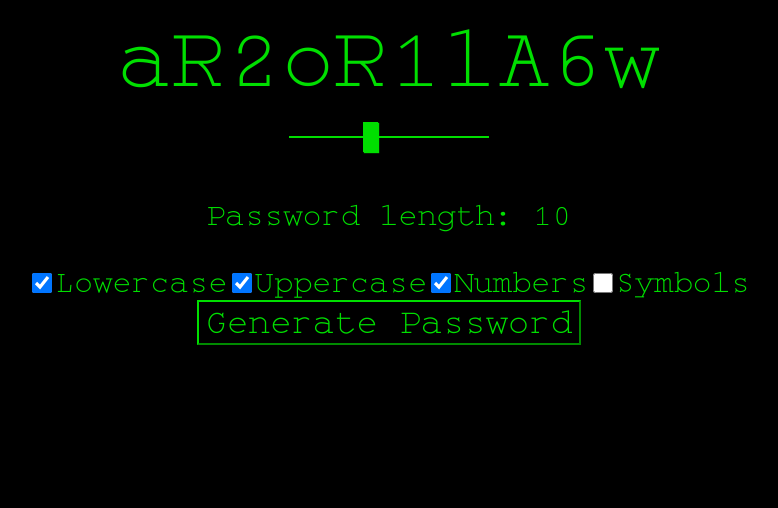
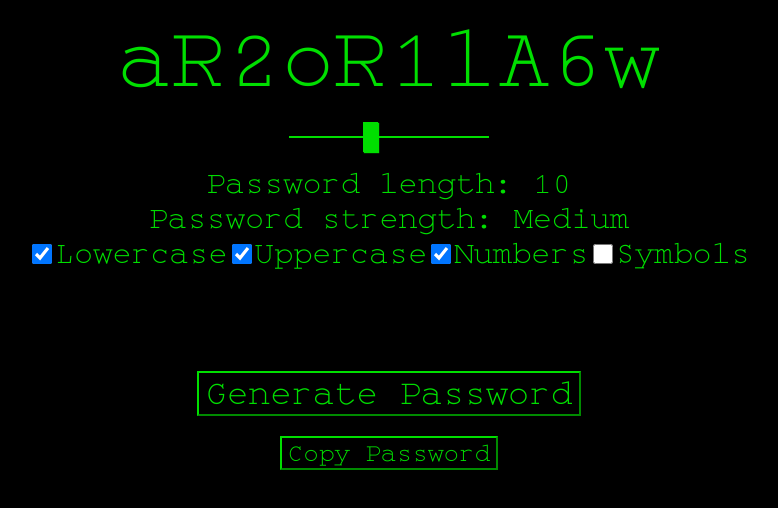
Before and after one commit to aref-akminasi/password_generator, a plain HTML site: page index.html in a window 1280 px wide. Both pictures are taken after a click on the button "Generate Password". Shown: the whole page, without its empty margins (251-1029 px from the left). Drawn offline with Linux system fonts and the light colour scheme.

Commit message:
Add new features copy button and strength measurement

```diff
--- a/index.html
+++ b/index.html
@@ -14,6 +14,11 @@
         </div>
         <p id="passwordlength">Password length: 10</p>
 
+            <div id="strength">
+
+            <div id="passstrength"> Password strength: Medium</div>
+
+            </div>
         <div class="selectors">
             <input type="checkbox" name="lowercase" id="lowercase" checked>
             <label for="lowercase">Lowercase</label>
@@ -28,6 +33,9 @@
         <div class="generatebutton">
             <input type="button" value="Generate Password" id="generatebutton">
         </div>
+        <div class="copybutton">
+            <input type="button" value="Copy Password" id="copybutton">
+        </div>
         <div id="errorhandlingcontainer">
         <p id="errorhandling"> </p>
         </div>
--- a/scripts/scripts.js
+++ b/scripts/scripts.js
@@ -22,7 +22,7 @@ window.onload = function() {
    let upperCaseStatus = true;
    let numbersStatus = true;
    let symbolsStatus = true;
-
+   let passwordStrength = 80;
 
    document.getElementById('generatebutton').onclick = function() {
         if (lowerCase.checked) {
@@ -55,6 +55,7 @@ window.onload = function() {
         console.log(symbolsStatus);
 
         generatePassword();
+        calcStrength();
 
    };
 
@@ -80,7 +81,7 @@ window.onload = function() {
 
    }
 
-   function  generatePassword() {
+   function generatePassword() {
        password = "";
        counter = 0;
        if(lowerCaseStatus == false && upperCaseStatus == false && numbersStatus == false && symbolsStatus == false) {
@@ -116,10 +117,45 @@ window.onload = function() {
       document.getElementById('password').value = password;
    }
 
-   document.getElementById('password').onclick = function() {
+
+   function calcStrength() {
+       let lowerCaseFactor = 1;
+       let upperCaseFactor = 1;
+       let numbersFactor = 1;
+       let symbolsFactor = 1;
+
+       if (lowerCaseStatus) {
+           lowerCaseFactor = 2
+       }
+       if (upperCaseStatus) {
+           upperCaseFactor = 2;
+       }
+       if (numbersStatus) {
+        numbersFactor = 2;
+       }
+       if (symbolsStatus) {
+        symbolsFactor = 2;
+       }
+
+       passwordStrength = lowerCaseFactor * upperCaseFactor * numbersFactor * symbolsFactor * passwordLength;
+       console.log(passwordStrength);
+       if (passwordStrength <= 40) {
+           passwordStrength = "Weak";
+       }
+       if (passwordStrength > 40 &&  passwordStrength < 96) {
+           passwordStrength = "Medium";
+       } if (passwordStrength >= 96) {
+        passwordStrength = "Strong";
+       }
+
+       document.getElementById("passstrength").innerHTML = "Password strength: "+ passwordStrength;
+   }
+
+   document.getElementById('copybutton').onclick = function() {
 
     document.getElementById('password').select();
     navigator.clipboard.writeText(document.getElementById('password').value);
+    document.getElementById('errorhandling').innerHTML = 'Password copied!';
    };
 
 };
--- a/styles/styles.css
+++ b/styles/styles.css
@@ -65,7 +65,21 @@ body {
 
 }
 
+#copybutton {
+	background-color: #000000;
+	color: #00DF00;
+	border-color: #00DF00;
+	font-size: 2.6rem;
+	font-family: "monospace";
+	margin-top: 20px;
+
+}
+
 .generatebutton {
+	display: flex;
+	justify-content: center;
+}
+.copybutton {
 	display: flex;
 	justify-content: center;
 }
@@ -190,3 +204,20 @@ input[type=range] {
   input[type=range]:focus::-ms-fill-upper {
 	background: #00DF00;
   }
+
+  #strength {
+	  display: flex;
+	  justify-content: center;
+	  color: #00DF00;
+	  font-size: 3.2rem;
+
+  }
+
+  P {
+	  margin: 0;
+	  padding: 0;
+  }
+
+  .generatebutton {
+	  margin-top: 100px;
+  }
```
